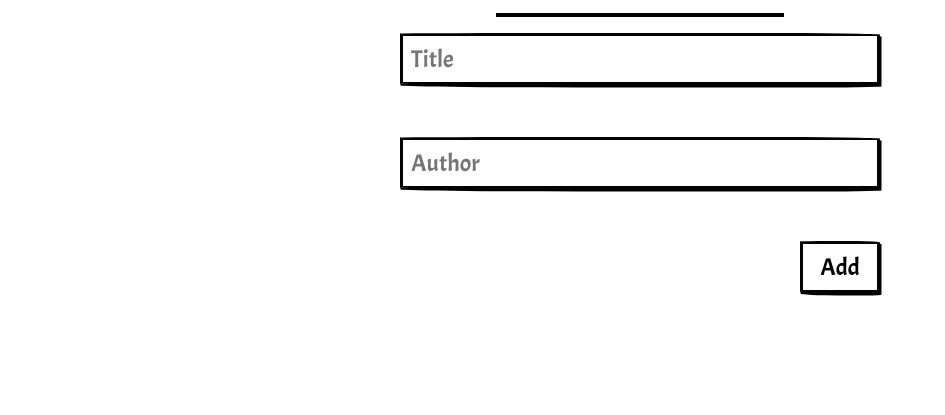
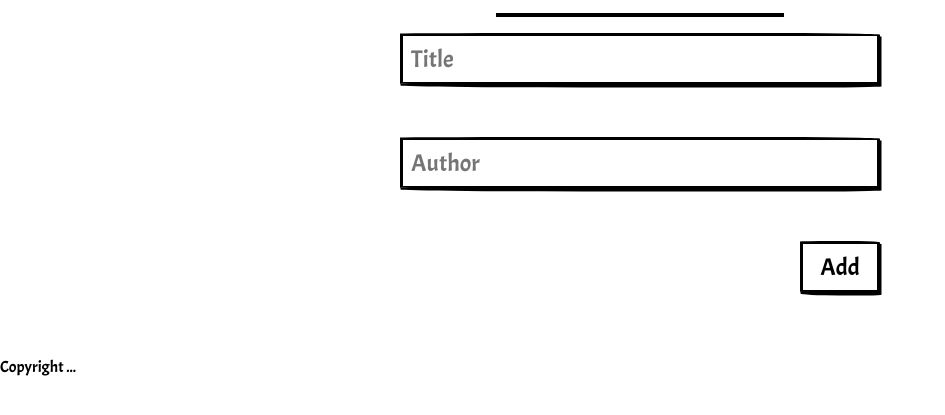
Before and after one commit to mukhammadrizooff/Awesome-books, a website: page index.html in a window 1280 px wide. Shown: the part 237-652 px from the top of the page, without its empty margins (0-945 px from the left). Drawn offline with Linux system fonts and the light colour scheme; a web font is replaced by a local one.

Commit message:
Initial commit - Create footer to HTML

```diff
--- a/index.html
+++ b/index.html
@@ -28,5 +28,8 @@
         </form>
       </div>
     </section>
+    <footer>
+      Copyright  ...
+    </footer>
   </body>
 </html>
```
